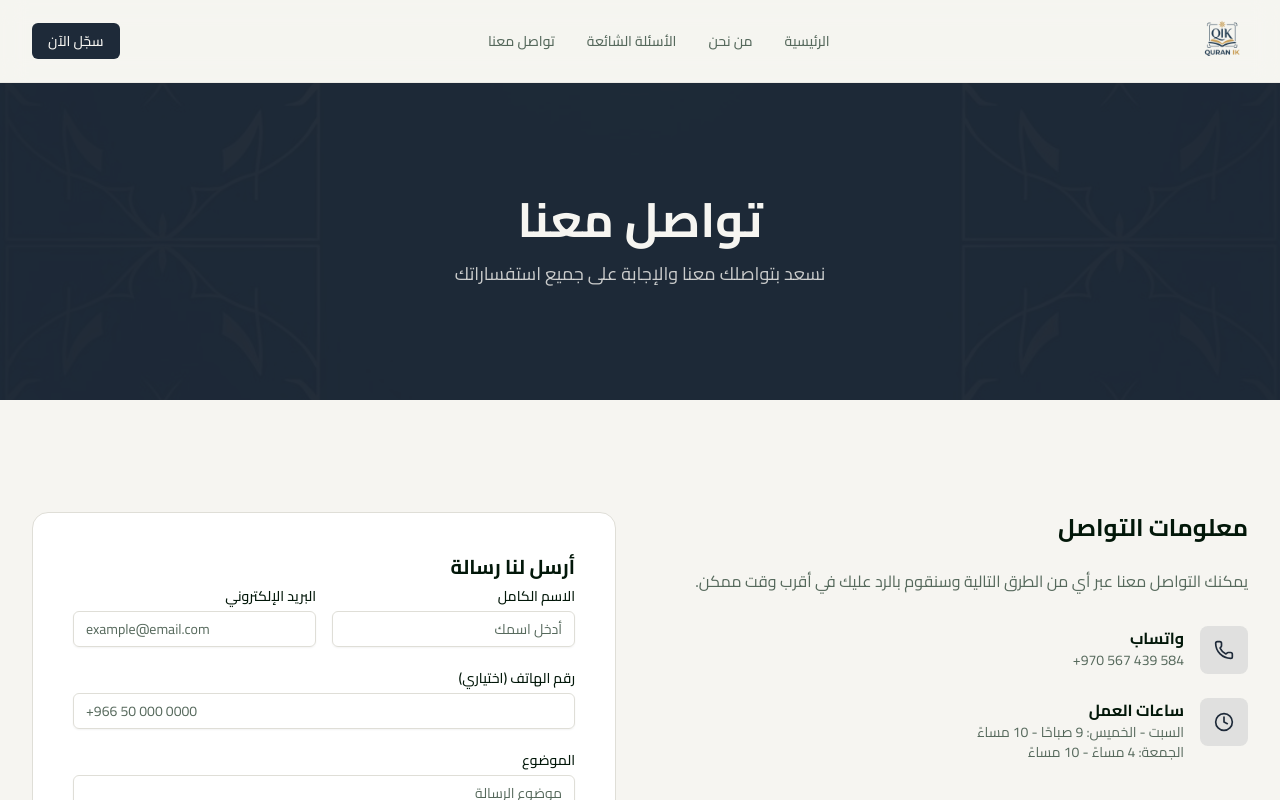
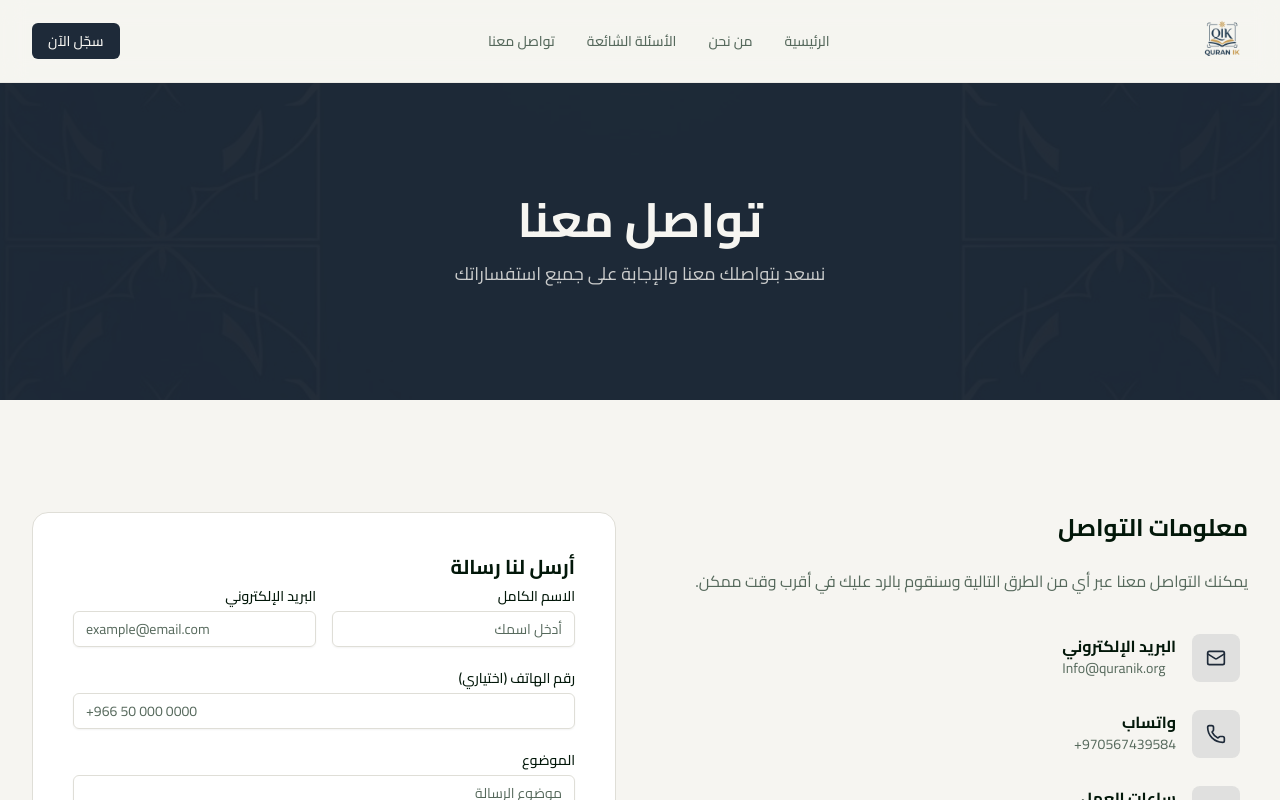
Before and after one commit to Osama-Alghoul/quranik, a Next.js app: page /contact in a window 1280 px wide. Shown: the top 800 px of the page. Built offline with nearby package versions, Linux system fonts and the light colour scheme.

Commit message:
update contact data

```diff
--- a/app/contact/page.tsx
+++ b/app/contact/page.tsx
@@ -9,6 +9,7 @@ import { Textarea } from "@/components/ui/textarea";
 import { Label } from "@/components/ui/label";
 import Navbar from "@/components/navbar";
 import Footer from "@/components/footer";
+import { info } from "@/assets/info";
 
 export default function ContactPage() {
   const [submitted, setSubmitted] = useState(false);
@@ -58,30 +59,42 @@ export default function ContactPage() {
                   }
                 </p>
 
-                <div className="space-y-6">
-                  {/* <div className="flex items-start gap-4">
-                    <div className="flex h-12 w-12 shrink-0 items-center justify-center rounded-lg bg-primary/10">
-                      <Mail className="h-5 w-5 text-primary" />
+                <div className="space-y-3">
+                  <a
+                    href={`mailto:${info.email}`}
+                    target="_blank"
+                    className="flex w-fit items-start gap-4 rounded-xl p-2 hover:bg-secondary/50 transition-colors group"
+                  >
+                    <div className="flex h-12 w-12 shrink-0 items-center justify-center rounded-lg bg-primary/10 group-hover:bg-primary group-hover:text-primary-foreground transition-colors">
+                      <Mail className="h-5 w-5 text-primary group-hover:text-primary-foreground transition-colors" />
                     </div>
                     <div>
-                      <p className="font-bold text-foreground">{'البريد الإلكتروني'}</p>
-                      <p className="text-sm text-muted-foreground" dir="ltr">info@quranik.org</p>
+                      <p className="font-bold text-foreground">
+                        {"البريد الإلكتروني"}
+                      </p>
+                      <p className="text-sm text-muted-foreground" dir="ltr">
+                        {info.email}
+                      </p>
                     </div>
-                  </div> */}
+                  </a>
 
-                  <div className="flex items-start gap-4">
-                    <div className="flex h-12 w-12 shrink-0 items-center justify-center rounded-lg bg-primary/10">
-                      <Phone className="h-5 w-5 text-primary" />
+                  <a
+                    href={`https://wa.me/${info.phone}`}
+                    target="_blank"
+                    className="flex w-fit items-start gap-4 hover:bg-secondary/50 p-2 rounded-xl group transition-colors"
+                  >
+                    <div className="flex h-12 w-12 shrink-0 items-center justify-center rounded-lg bg-primary/10 group-hover:bg-primary group-hover:text-primary-foreground transition-colors">
+                      <Phone className="h-5 w-5 text-primary group-hover:text-primary-foreground transition-colors" />
                     </div>
                     <div>
                       <p className="font-bold text-foreground">{"واتساب"}</p>
                       <p className="text-sm text-muted-foreground" dir="ltr">
-                        +970 567 439 584
+                        {info.phone}
                       </p>
                     </div>
-                  </div>
+                  </a>
 
-                  <div className="flex items-start gap-4">
+                  <div className="flex items-start gap-4 p-2">
                     <div className="flex h-12 w-12 shrink-0 items-center justify-center rounded-lg bg-primary/10">
                       <Clock className="h-5 w-5 text-primary" />
                     </div>
--- /dev/null
+++ b/assets/info.ts
@@ -0,0 +1,4 @@
+export const info = {
+  email: "Info@quranik.org",
+  phone: "+970567439584",
+};
```
